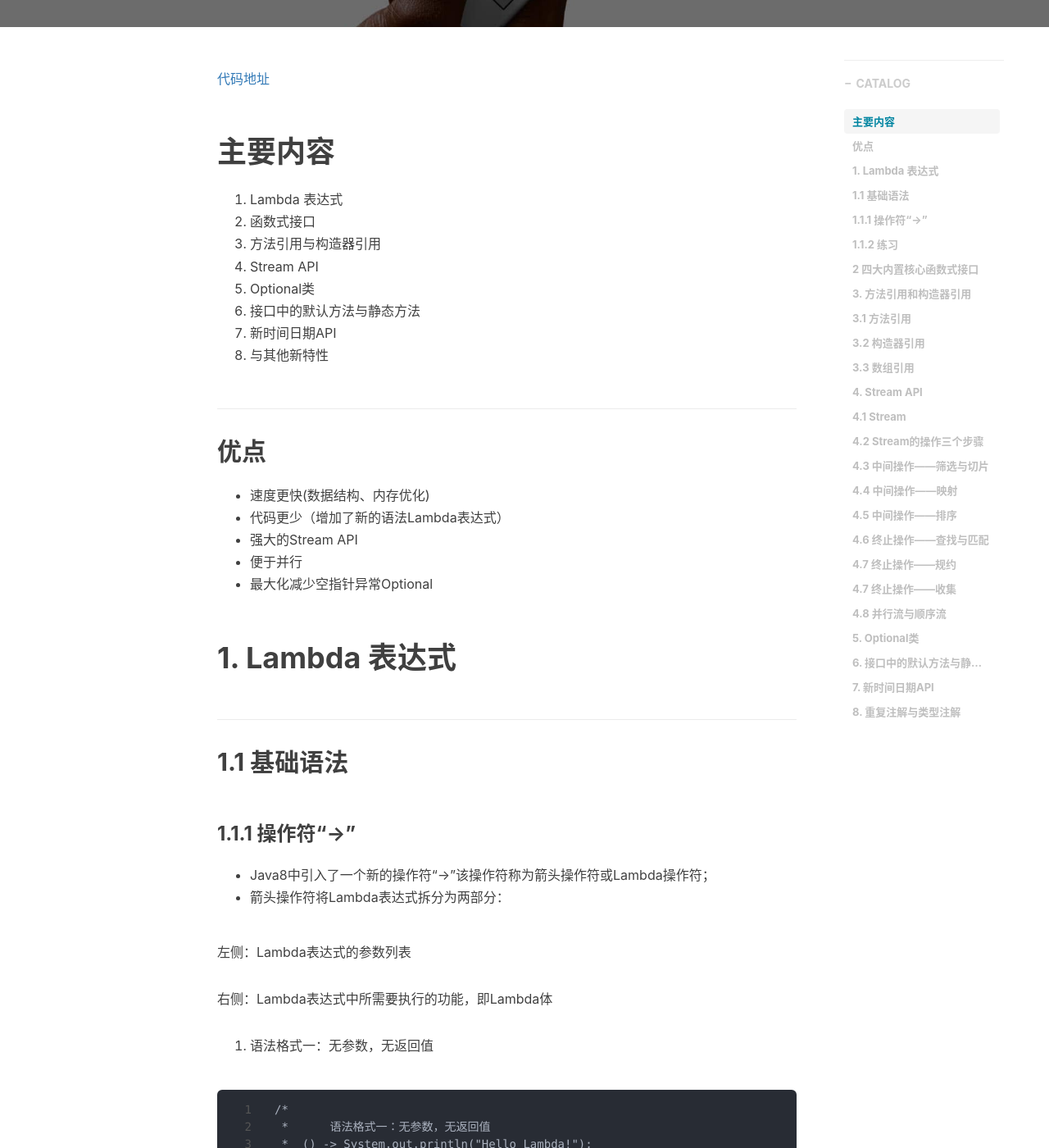
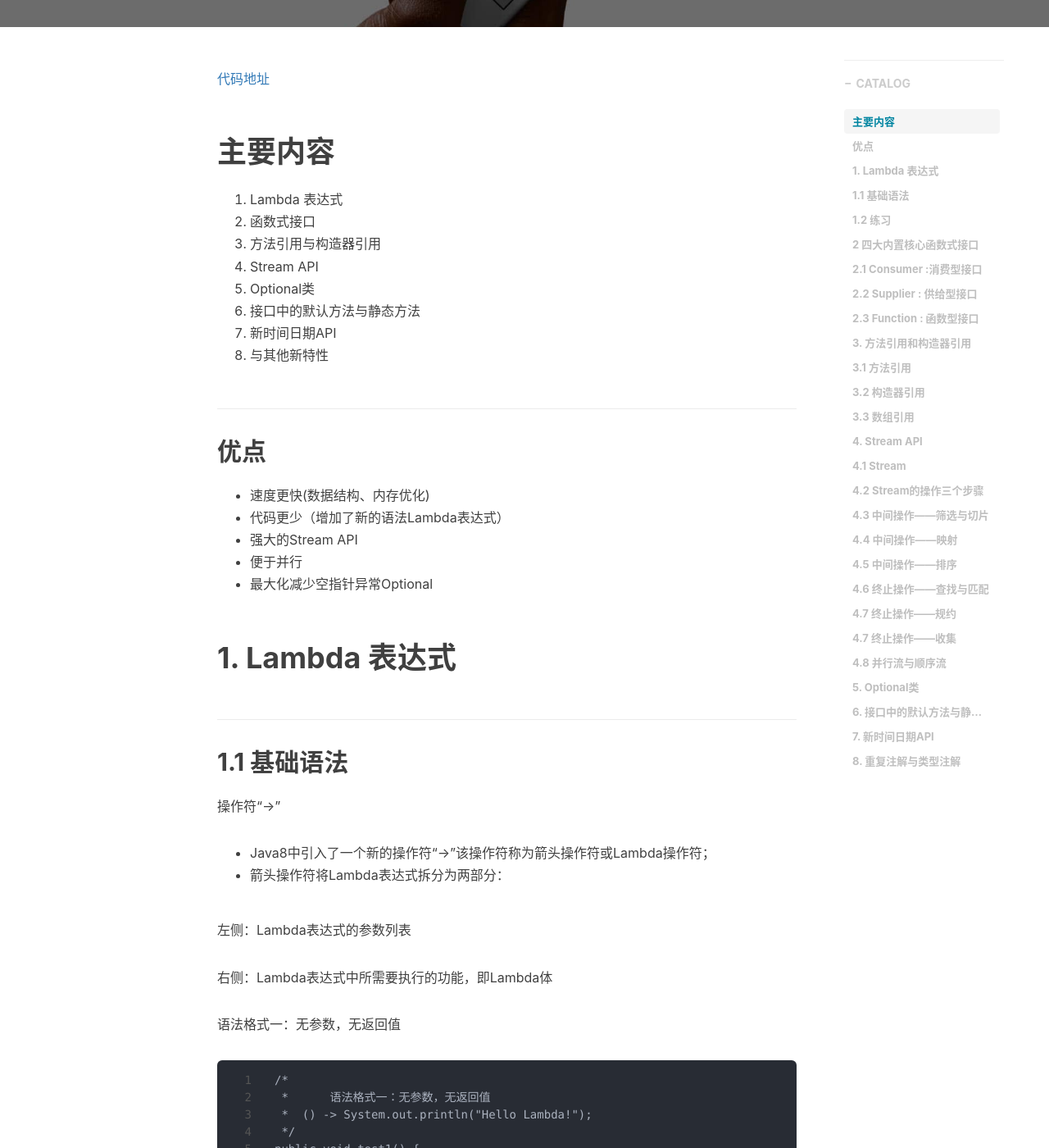
Before and after one commit to ChaoHappy/ChaoHappy.github.io, a Jekyll site: the page built from _posts/Java/Java8/2020-03-26-Java8新特性.md, in a window 1280 px wide and 1400 px high, scrolled down 424 px. Shown: the whole window at 82% size. Built offline with Jekyll 4.4.1, drawn with Linux system fonts in a browser that asks for light colours; nearby versions of some CDN libraries; comment, search, counter and statistics services are not loaded; some of the changed text lies outside the part shown.

Commit message:
Update 2020-03-26-Java8新特性.md

````diff
--- a/_posts/Java/Java8/2020-03-26-Java8新特性.md
+++ b/_posts/Java/Java8/2020-03-26-Java8新特性.md
@@ -33,7 +33,7 @@
 
 # 1. Lambda 表达式
 ## 1.1 基础语法
-### 1.1.1 操作符“->”
+操作符“->”
 - Java8中引入了一个新的操作符“->”该操作符称为箭头操作符或Lambda操作符；
 - 箭头操作符将Lambda表达式拆分为两部分：
 
@@ -41,7 +41,7 @@
 
 右侧：Lambda表达式中所需要执行的功能，即Lambda体
 
-1. 语法格式一：无参数，无返回值
+语法格式一：无参数，无返回值
 
 ```
 /*
@@ -169,7 +169,7 @@
 
 函数式接口：接口中只有一个抽象方法的接口，称为函数式接口。可以使用@FunctionalInterface修饰，含义检查是否是函数式接口。
 
-### 1.1.2 练习
+## 1.2 练习
 **练习一**
 
 1. 声明一个带两个泛型的函数式接口，泛型类型为<T,R>T为参数，R为返回值
@@ -196,7 +196,7 @@
 ```
 
 # 2 四大内置核心函数式接口
-1. Consumer<T> :消费型接口
+## 2.1 Consumer<T> :消费型接口
 
 抽象方法：void accept(T t);
 ```
@@ -213,7 +213,7 @@
 }
 ```
 
-2. Supplier<T> : 供给型接口
+## 2.2 Supplier<T> : 供给型接口
 
 抽象方法：T get();
 ```
@@ -242,7 +242,7 @@
 }
 ```
 
-3. Function<T,R> : 函数型接口
+## 2.3 Function<T,R> : 函数型接口
 
 抽象方法：R apply(T t);
 ```
@@ -264,7 +264,7 @@
 }
 ```
 
-4. Predicate<T> : 断言型接口
+##2.4 Predicate<T> : 断言型接口
 
 抽象方法：boolean test(T t);
 ```
@@ -307,7 +307,8 @@
 - Lambda体中调用方法参数与返回值类型与函数式接口中抽象方法函数列表、返回值一致（三种方式都需要满足这个规则）
 
 主要有三种语法格式
-1. 对象：：实例方法名
+
+格式一、对象：：实例方法名
 
 ```
 /*
@@ -418,16 +419,16 @@
 3. Stream操作是延迟执行的。这意味着他们会等到需要结果的时候才执行。
 
 ## 4.2 Stream的操作三个步骤
-1. 创建 Stream
+步骤一、创建 Stream
 
 > 一个数据源（如：集合、数组），获取一个流。
 
-2. 中间操作
+步骤二、中间操作
 
 > 一个中间操作链，对数据源的数据进行处理。
 > 多个中间操作可以连接起来形成一个流水线，除非流水线上触发终止操作，否则中间操作不会执行任何处理，而在终止操作时一次性全部处理，称为“惰性求值”。
 
-3. 终止操作（终端操作）
+步骤三、终止操作（终端操作）
 
 > 一个终止操作，执行中间操作链，并产生结果。
 
````
Also changed, not shown: other parts of _posts/Java/Java8/2020-03-26-Java8新特性.md (+8 -8 lines).
